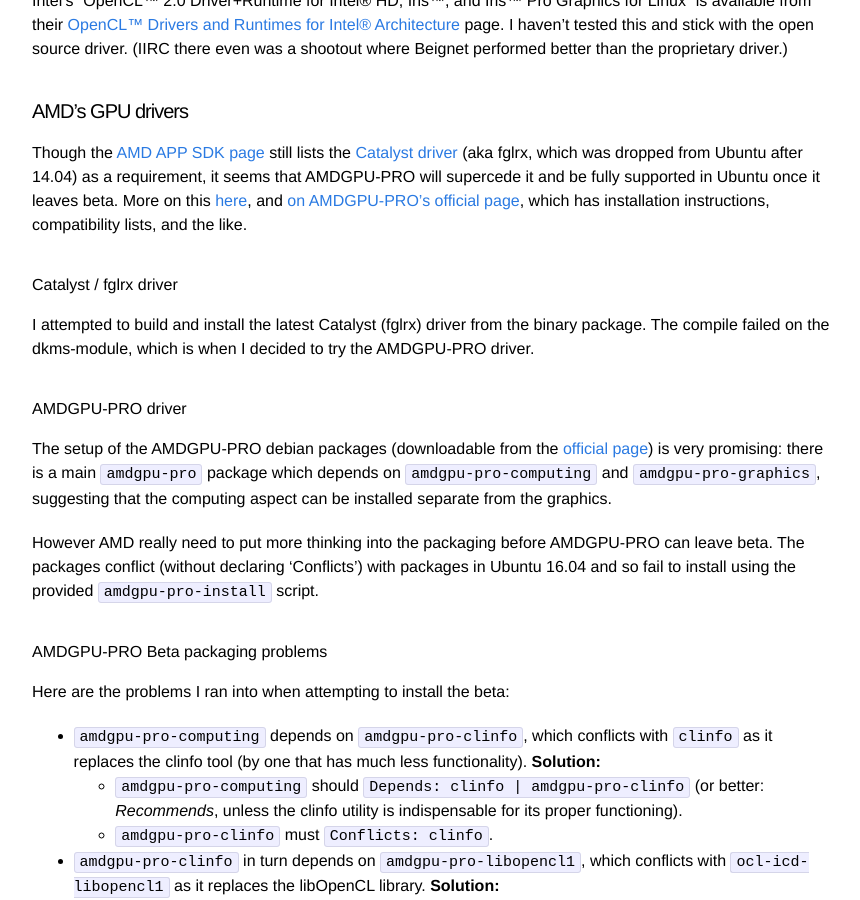
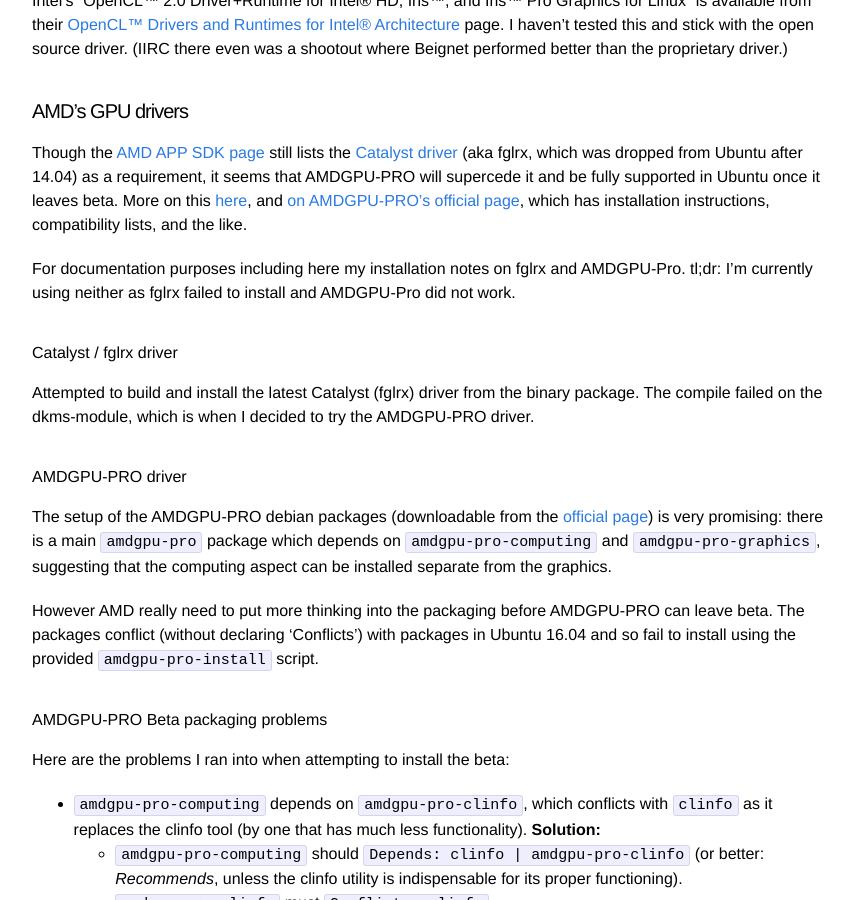
Before and after one commit to zwets/zwets.github.io, a Jekyll site: the page built from _posts/2016-08-18-opencl-on-a-dual-graphics-dell-m4800.md, in a window 1280 px wide and 900 px high, scrolled down 6126 px. Shown: the whole window, without its empty margins (208-1068 px from the left). Built offline with Jekyll 4.4.1, drawn with Linux system fonts in a browser that asks for light colours; some of the changed text lies outside the part shown.

Commit message:
Fix typo and clarify fglrx and AMDGPU-Pro only FTR.

```diff
--- a/_posts/2016-08-18-opencl-on-a-dual-graphics-dell-m4800.md
+++ b/_posts/2016-08-18-opencl-on-a-dual-graphics-dell-m4800.md
@@ -314,9 +314,12 @@
 and [on AMDGPU-PRO's official page](http://support.amd.com/en-us/kb-articles/Pages/AMD-Radeon-GPU-PRO-Linux-Beta-Driver%e2%80%93Release-Notes.aspx),
 which has installation instructions, compatibility lists, and the like.
 
+For documentation purposes including here my installation notes on fglrx and AMDGPU-Pro.  tl;dr: I'm
+currently using neither as fglrx failed to install and AMDGPU-Pro did not work.
+
 ##### Catalyst / fglrx driver
 
-I attempted to build and install the latest Catalyst (fglrx) driver from the binary package.  The compile
+Attempted to build and install the latest Catalyst (fglrx) driver from the binary package.  The compile
 failed on the dkms-module, which is when I decided to try the AMDGPU-PRO driver.
 
 ##### AMDGPU-PRO driver
```
Also changed, not shown: other parts of _posts/2016-08-18-opencl-on-a-dual-graphics-dell-m4800.md (+1 -1 lines).
